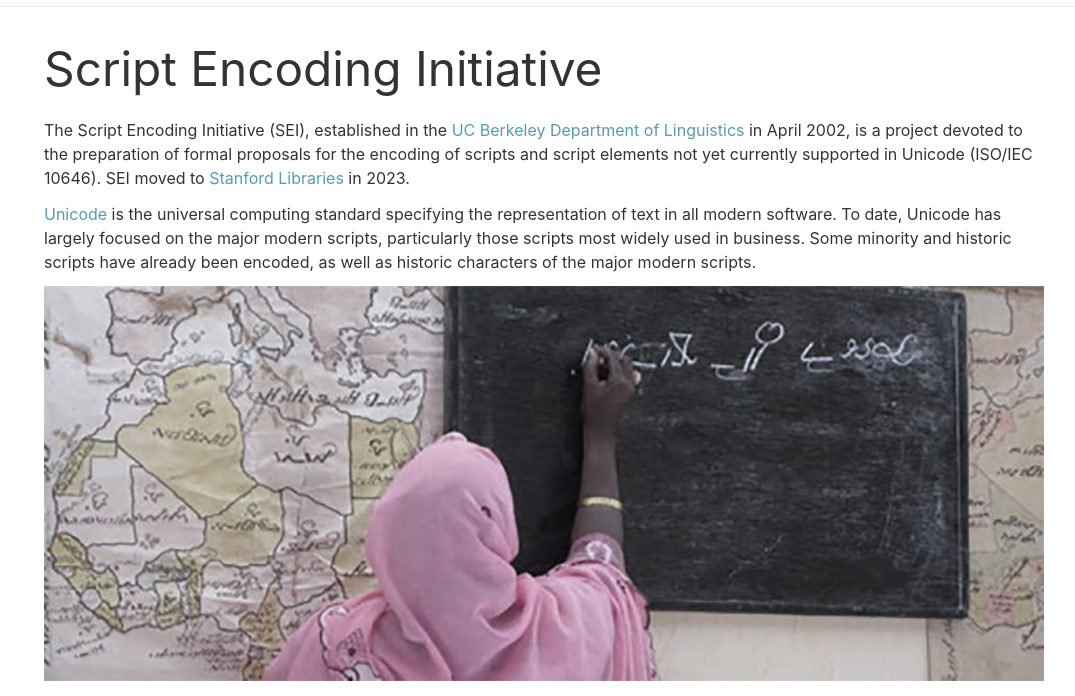
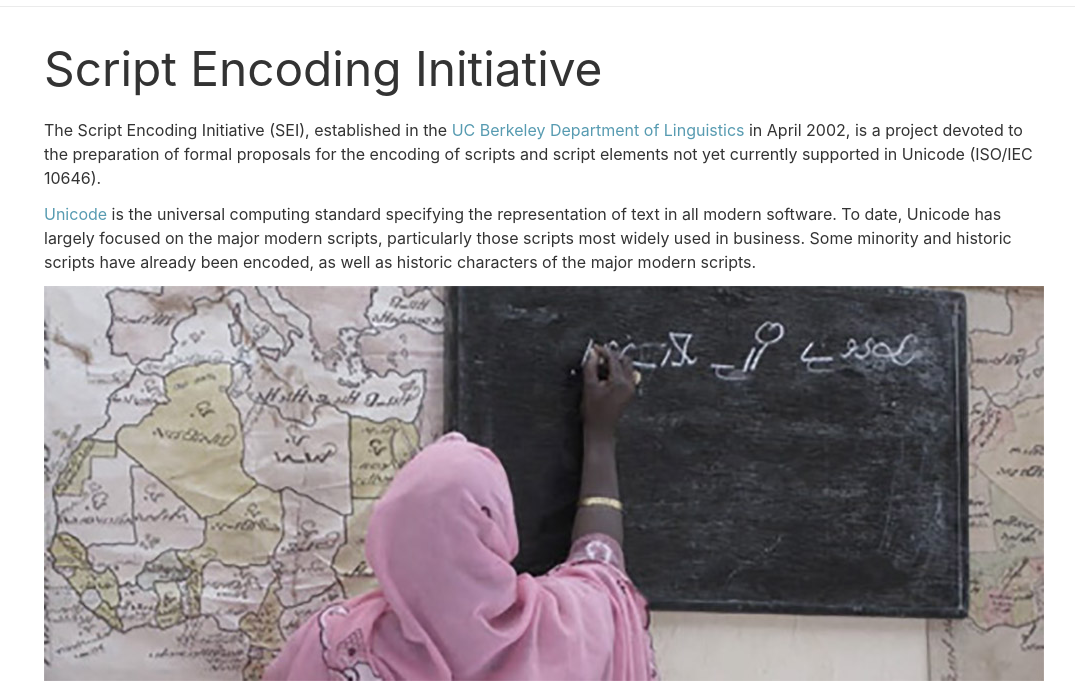
Before and after one commit to ScriptEncodingInitiative/ScriptEncodingInitiative.github.io, an Eleventy site: page index.md in a window 1280 px wide. Shown: the part 74-770 px from the top of the page, without its empty margins (96-1171 px from the left). Built offline with nearby package versions, Linux system fonts and the light colour scheme; Eleventy itself is replaced by a stand-in of ours; files that its build step writes are made by us from their sources.

Commit message:
Updated description

```diff
--- a/index.md
+++ b/index.md
@@ -4,7 +4,7 @@ date: 2022-11-30
 layout: "layouts/post.njk"
 ---
 
-The Script Encoding Initiative (SEI), established in the [UC Berkeley Department of Linguistics](http://linguistics.berkeley.edu/) in April 2002, is a project devoted to the preparation of formal proposals for the encoding of scripts and script elements not yet currently supported in Unicode (ISO/IEC 10646). SEI moved to [Stanford Libraries](https://library.stanford.edu/) in 2023.
+The Script Encoding Initiative (SEI), established in the [UC Berkeley Department of Linguistics](http://linguistics.berkeley.edu/) in April 2002, is a project devoted to the preparation of formal proposals for the encoding of scripts and script elements not yet currently supported in Unicode (ISO/IEC 10646).
 
 [Unicode](http://www.unicode.org/standard/WhatIsUnicode.html) is the universal computing standard specifying the representation of text in all modern software. To date, Unicode has largely focused on the major modern scripts, particularly those scripts most widely used in business. Some minority and historic scripts have already been encoded, as well as historic characters of the major modern scripts.
 
```
